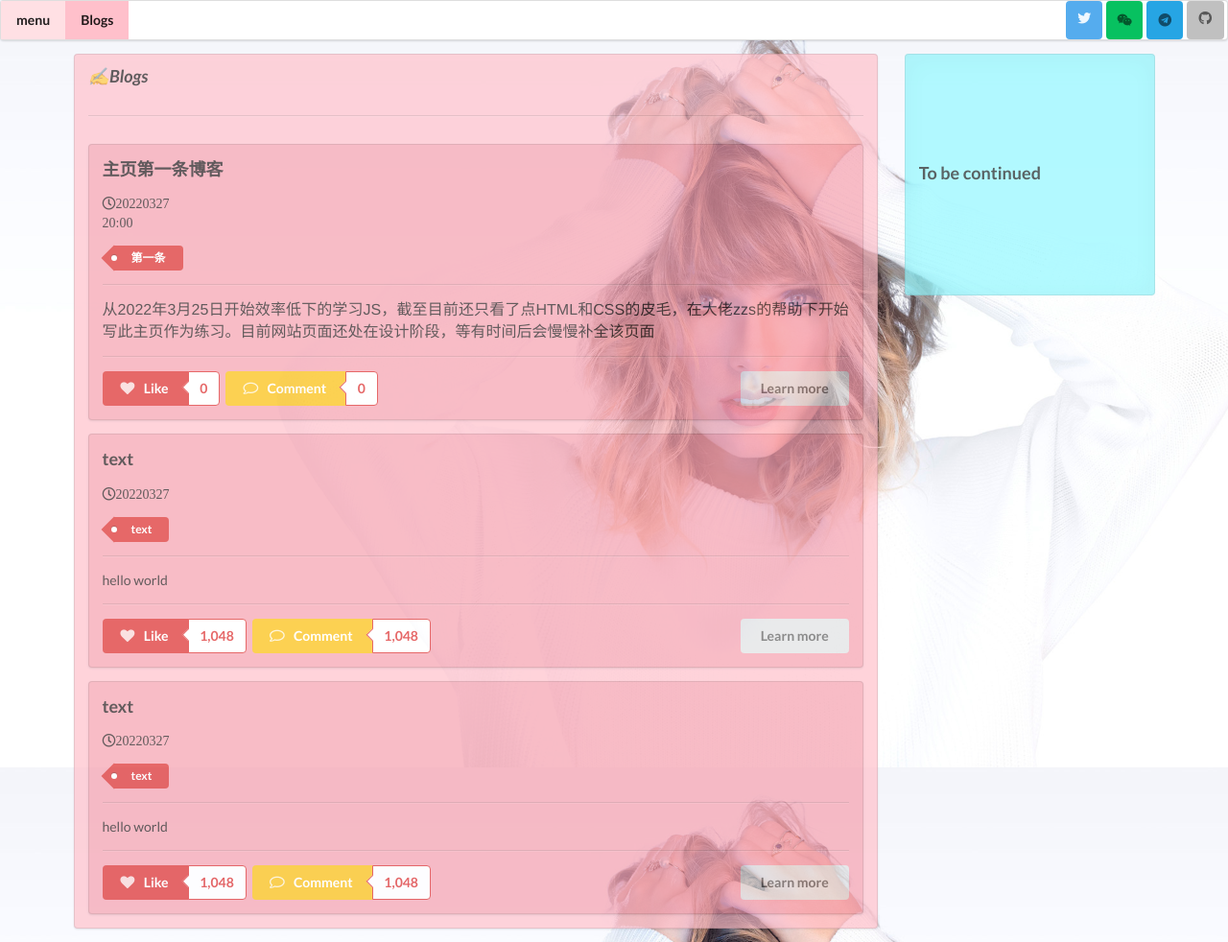
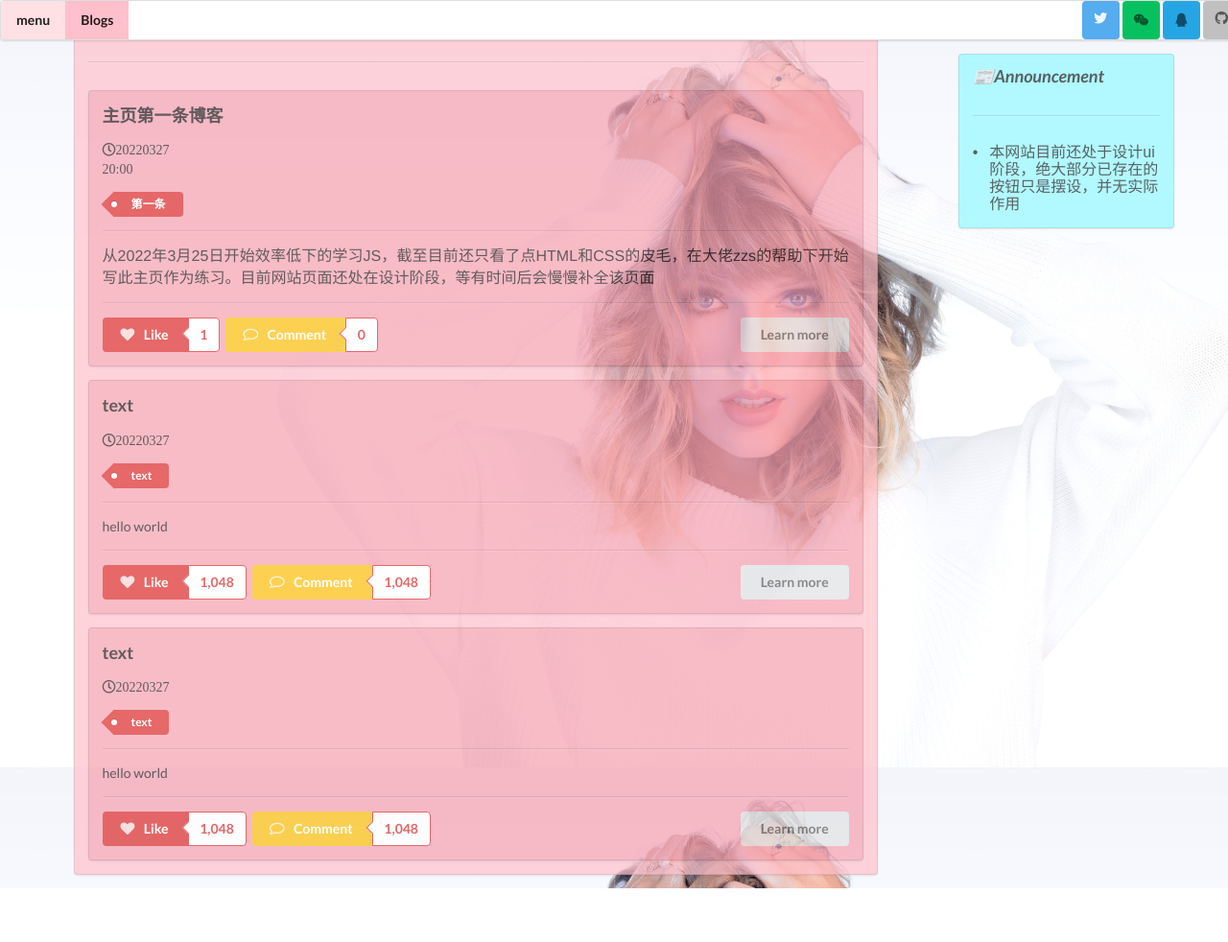
Before and after one commit to Abo-Fat/mypage, a plain HTML site: page index.html in a window 1280 px wide. Shown: the whole page at 96% size. After the commit the page ends 926 px from the top, so only its background shows below. Drawn offline with nearby package versions, Linux system fonts and the light colour scheme.

Commit message:
20220328:sticky

```diff
--- a/homepage.css
+++ b/homepage.css
@@ -9,11 +9,11 @@ body {
     background-size: contain;
     background-attachment: fixed;
 }
-
+/* h3作为博客题目 */
 h3 {
     font-size: large;
 }
-
+/* h2作为类标题，如blog */
 h2 {
     font-size: xx-large;
     font-style: italic;
@@ -23,3 +23,8 @@ h2 {
     font-family: 'Franklin Gothic Medium', 'Arial Narrow', Arial, sans-serif;
     font-size: medium;
 }
+
+.anno_content {
+    font-family: Arial, Helvetica, sans-serif;
+    font-size: medium;
+}
--- a/index.html
+++ b/index.html
@@ -14,6 +14,7 @@
 
 <body>
     <!-- 顶部菜单 -->
+    <div class="ui sticky fixed top">
         <div class="ui borderless menu">
             <div class="ui container">
                 <a title="Index" class="header item" href="/" style="background-color:rgb(255, 224, 228)">menu</a>
@@ -22,23 +23,26 @@
             <a class="ui twitter icon button" href="https://twitter.com/AboFat_">
                 <i class="twitter icon"></i>
             </a>
-        <button class="ui wechat icon button" style="background-color:#07c160" data-tooltip="Ningzy_pku" data-position="bottom center">
+            <button class="ui wechat icon button" style="background-color:#07c160" data-tooltip="Ningzy_pku"
+                data-position="bottom center">
                 <i class="wechat icon"></i>
             </button>
-        <button class="ui telegram icon button" style="background-color:#26a5e4">
-            <i class="telegram icon"></i>
+            <button class="ui qq icon button" style="background-color:#26a5e4" data-tooltip="43274071"
+                data-position="bottom center">
+                <i class="qq icon"></i>
             </button>
-        <a class="ui github icon button" style="background-color:rgb(192, 192, 192)" href="https://github.com/Abo-Fat">
+            <a class="ui github icon button" style="background-color:rgb(192, 192, 192)"
+                href="https://github.com/Abo-Fat">
                 <i class="github icon"></i>
             </a>
+        </div>
     </div>
     <!-- 菜单结束 -->
     <div class="ui container" style="opacity: 0.7;">
         <div class="ui grid">
             <!-- 分栏 -->
             <div class="twelve wide column">
-                <div class="ui segment"
-                style="background-color: pink;">
+                <div class="ui segment" style="background-color: pink;">
                     <h2 class="ui medium header">
                         ✍Blogs
                     </h2>
@@ -65,7 +69,7 @@
                                 <i class="heart icon"></i> Like
                             </div>
                             <a class="ui basic red left pointing label">
-                                0
+                                1
                             </a>
                         </div>
                         <div class="ui labeled button" tabindex="0">
@@ -155,14 +159,27 @@
                 </div>
             </div>
             <!-- 左栏结束 -->
+            <!-- 右栏开始 -->
             <div class="four wide column">
-                <div class="ui placeholder segment"
-                style="background-color: rgb(146, 248, 255);">
-                    <div class="ui header">
-                        To be continued
+                <div class="ui rail">
+                    <div class="ui sticky fixed top" style="padding:56px">
+                        <div class="ui segment" style="background-color: rgb(146, 248, 255);">
+                            <h2 class="ui medium header">
+                                📰Announcement
+                            </h2>
+                            <div class="ui section divider"></div>
+                            <!-- 标题和正式通知分界线 -->
+                            <ul class="ui list">
+                                <li class="anno_content">本网站目前还处于设计ui阶段，绝大部分已存在的按钮只是摆设，并无实际作用</li>
+                            </ul>
                         </div>
                     </div>
                 </div>
             </div>
+
+            <!-- 右栏结束 -->
+            <!-- 回到最上按钮 -->
+
+        </div>
     </div>
 </body>
```
Lines whose indentation alone changed are shown as unchanged.
